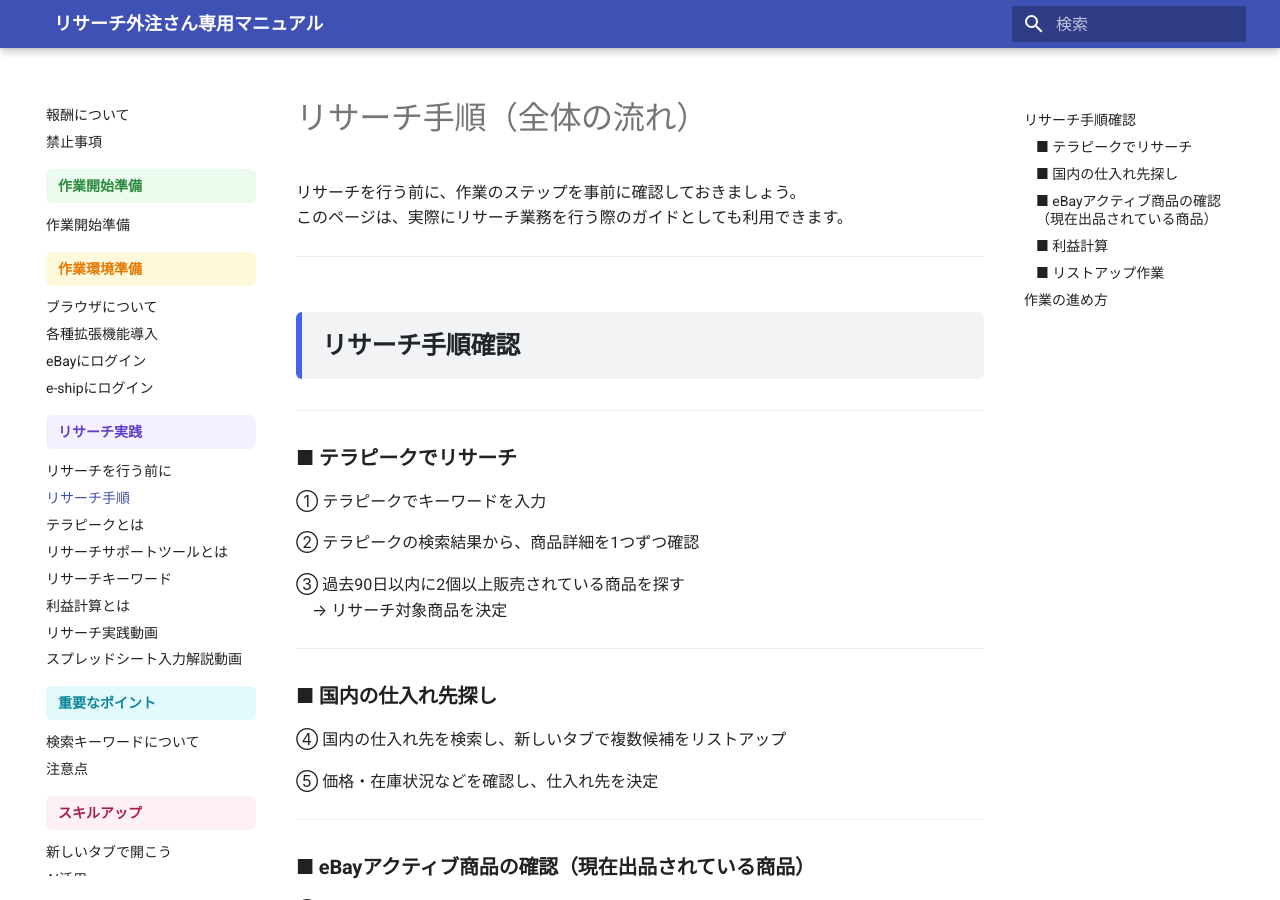
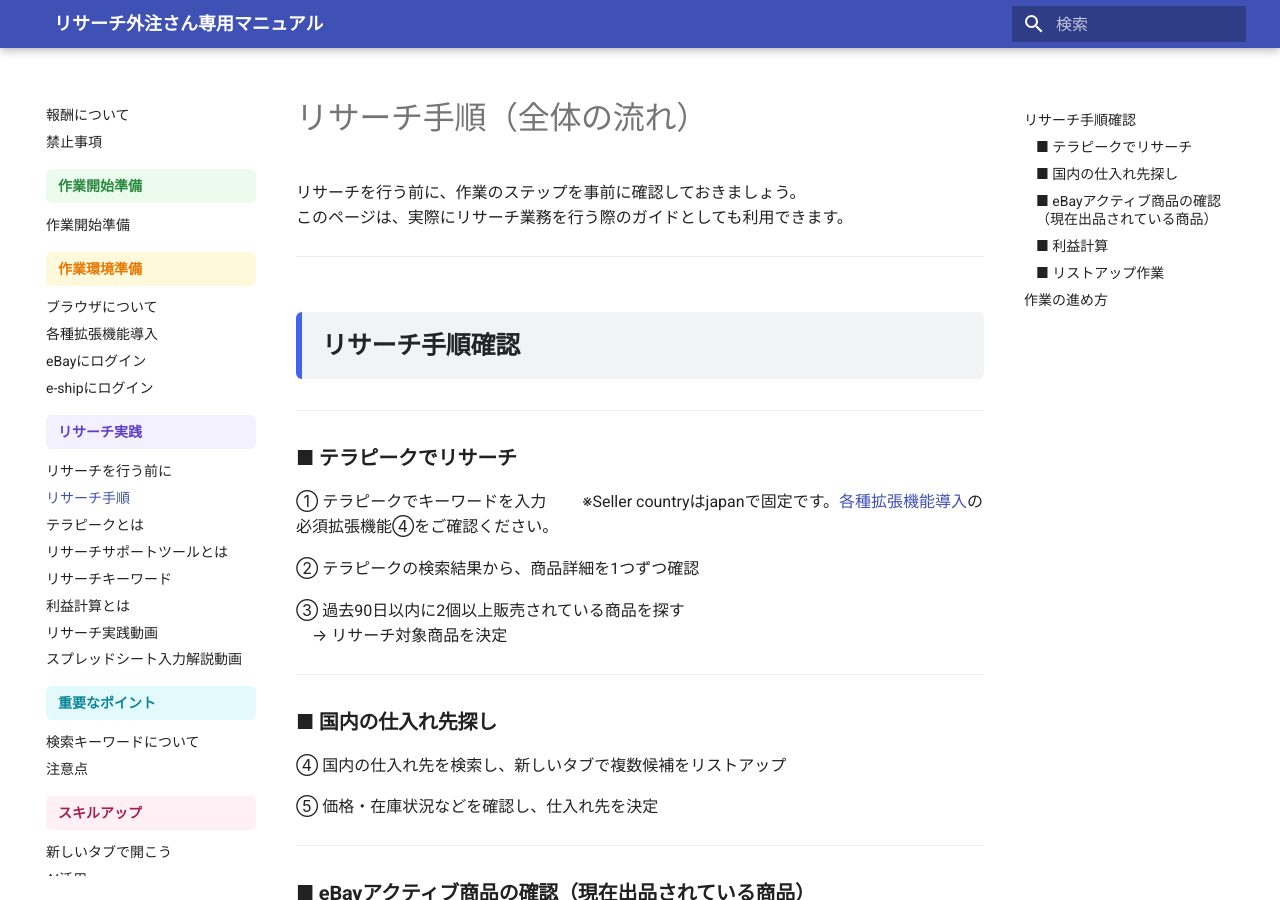
Before and after one commit to jun-hata/outsourcing-manual, an MkDocs documentation site: the page built from docs/research_steps.md, in a window 1280 px wide and 900 px high. Built offline with MkDocs 1.6.1 and Material for MkDocs 9.7.7, drawn with Linux system fonts in a browser that asks for light colours.

Commit message:
Update research_steps.md

```diff
--- a/docs/research_steps.md
+++ b/docs/research_steps.md
@@ -12,6 +12,7 @@
 ### ■ テラピークでリサーチ
 
 ① テラピークでキーワードを入力
+※Seller countryはjapanで固定です。[各種拡張機能導入](env_extensions)の必須拡張機能④をご確認ください。
 
 ② テラピークの検索結果から、商品詳細を1つずつ確認
 
```
